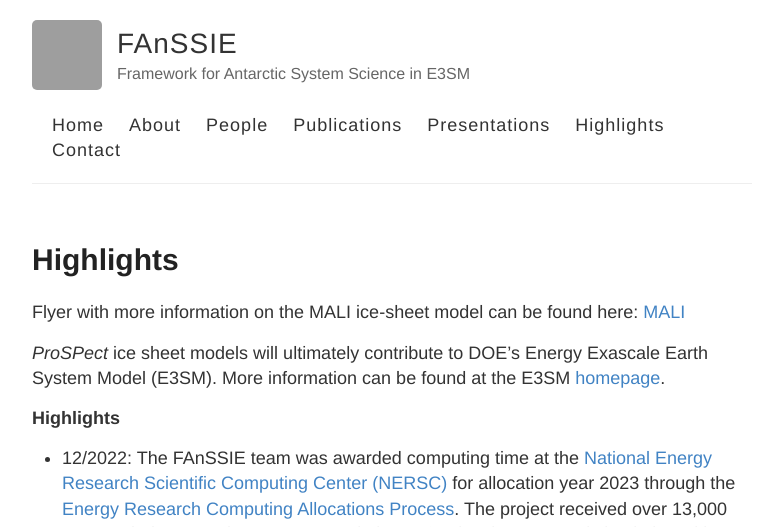
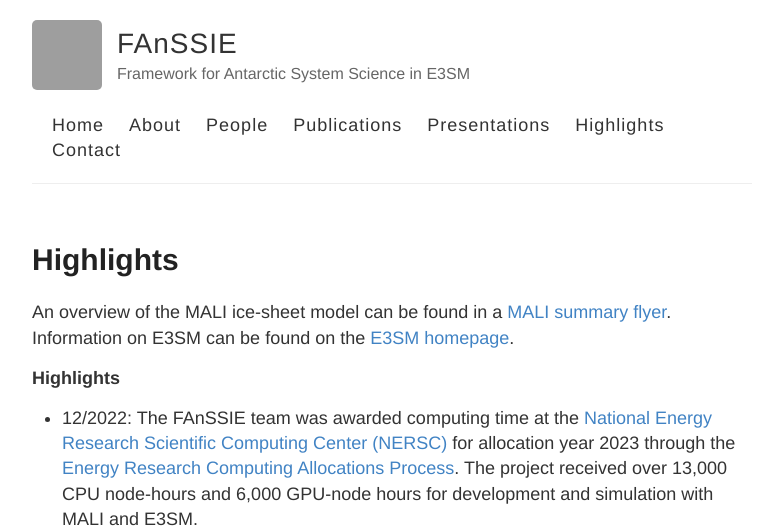
Before and after one commit to FANSSIE/fanssie.github.io, a Jekyll site: the page built from highlights.md, in a window 1280 px wide, cut to the strip 0-527 px from the top of the page. Shown: the whole strip, without its empty margins (248-1031 px from the left). Built offline with Jekyll 4.4.1, drawn with Linux system fonts in a browser that asks for light colours; grey boxes are pictures that could not be loaded.

Commit message:
Update highlights.md

```diff
--- a/highlights.md
+++ b/highlights.md
@@ -4,9 +4,8 @@ title: Highlights
 permalink: /highlights/
 ---
 
-Flyer with more information on the MALI ice-sheet model can be found here:  [MALI](https://climatemodeling.science.energy.gov/sites/default/files/technical-highlights/TechnicalHighlight_MALI.pdf)
-
-*ProSPect* ice sheet models will ultimately contribute to DOE's Energy Exascale Earth System Model (E3SM). More information can be found at the E3SM [homepage](https://e3sm.org/).
+An overview of the MALI ice-sheet model can be found in a [MALI summary flyer](https://climatemodeling.science.energy.gov/sites/default/files/technical-highlights/TechnicalHighlight_MALI.pdf).
+Information on E3SM can be found on the [E3SM homepage](https://e3sm.org/).
 
 
 **Highlights**
```
